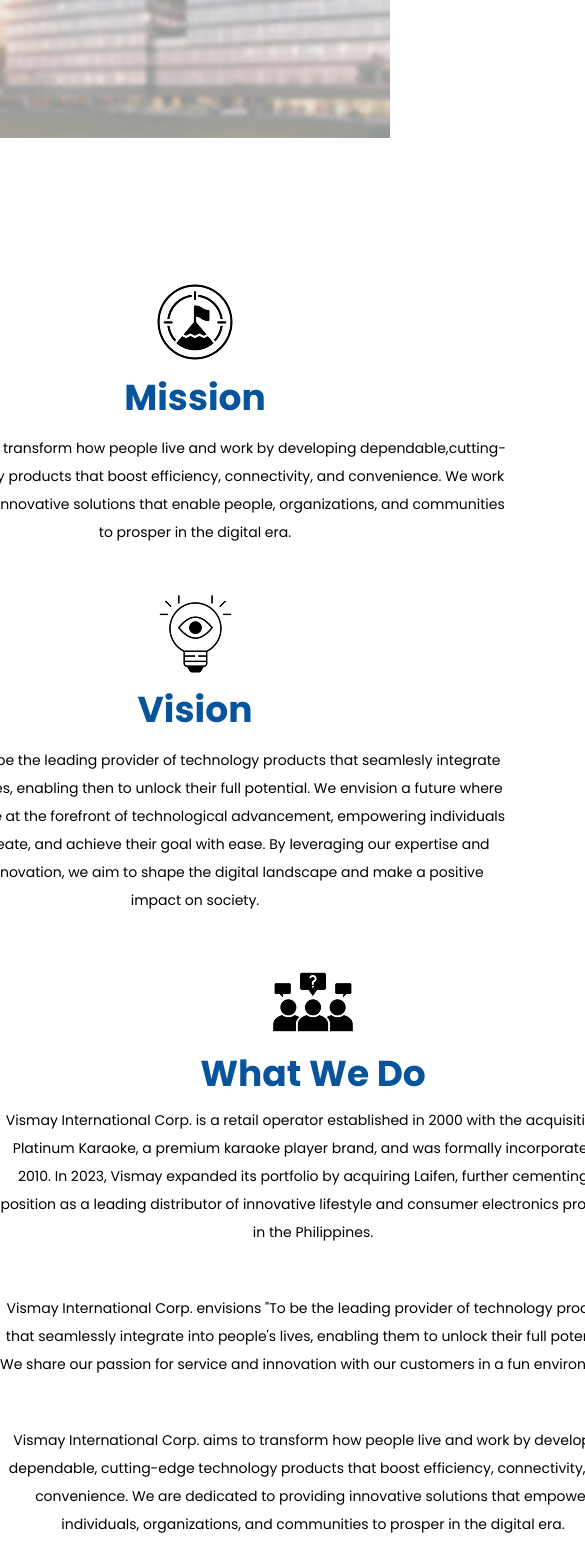
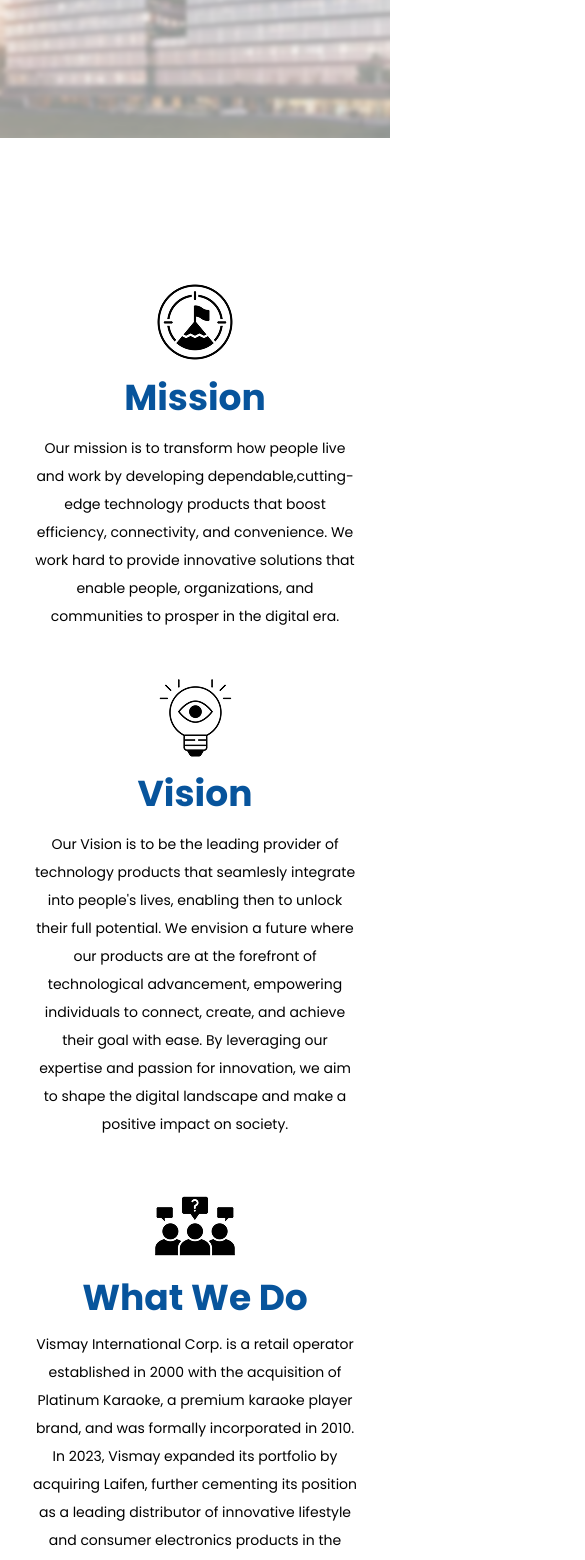
Before and after one commit to gerry-vismay/vismayintlcorp.com, a React (Vite) app: page /whoweare in a window 390 px wide. Shown: the part 340-1900 px from the top of the page, 585 px wide, since content can reach past the window. Built offline with nearby package versions, Linux system fonts and the light colour scheme.

Commit message:
updated mobile whoweare Page

```diff
--- a/src/Components/whoweare/Card.jsx
+++ b/src/Components/whoweare/Card.jsx
@@ -11,7 +11,7 @@
     titleColor = "text-black";
   }
   return (
-    <div className={`text-center w-[626px] pt-12 ${className} `}>
+    <div className={`text-center w-full pt-12 ${className} `}>
       <img src={img} alt={`${title} icon`} className="w-[80px] mx-auto" />
       <div>
         <h3 className={`text-4xl font-bold py-4 ${titleColor}`}>{title}</h3>
--- a/src/Pages/WhoWeArePage.jsx
+++ b/src/Pages/WhoWeArePage.jsx
@@ -19,7 +19,7 @@
         desktopImage={whoweareIconDesktop}
         mobileImage={whoweareIconMobile}
       />
-      <div className="flex flex-col items-center lg:flex-row lg:justify-between lg:items-center lg:mx-8 lg:gap-8 xl:max-w-screen-xl xl:mx-auto pt-24">
+      <div className="flex flex-col items-center lg:flex-row lg:justify-between lg:items-center mx-8 lg:gap-8 xl:max-w-screen-xl xl:mx-auto pt-24 ">
         <WhoWeAre
           color="blue"
           img={missionIcon}
@@ -34,7 +34,7 @@
         />
       </div>
 
-      <div className="text-center w-[626px] pt-12 mx-auto">
+      <div className="text-xs lg:text-base xl:w-[686px] text-center pt-12 mx-auto px-8">
         <img src={whatwedoIcon} alt="what we do" className="w-[80px] mx-auto" />
         <h3 className="text-4xl font-bold py-3 text-[#07549C]">What We Do</h3>
         <p className="text-sm leading-7 pb-12">
```
